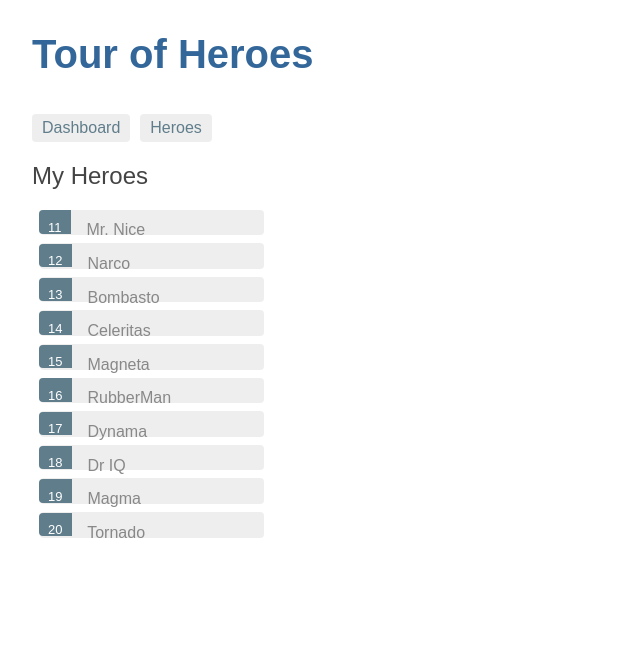
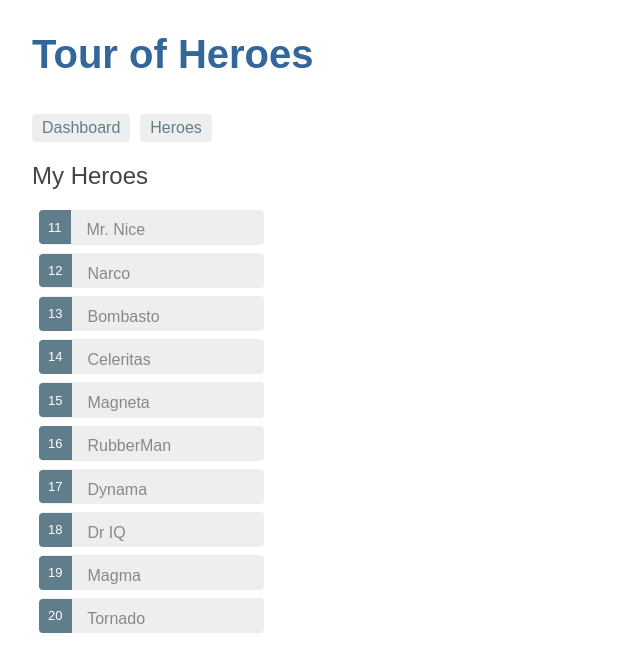
Before and after one commit to lafferjm/react-tour-of-heroes, a React (Create React App) app: page /heroes in a window 1280 px wide. Shown: the top 672 px of the page, without its empty margins (0-640 px from the left). Built offline with nearby package versions, Linux system fonts and the light colour scheme.

Commit message:
fixing clashing styles

```diff
--- a/package.json
+++ b/package.json
@@ -7,7 +7,8 @@
     "react": "^16.7.0",
     "react-dom": "^16.7.0",
     "react-router-dom": "^4.3.1",
-    "react-scripts": "2.1.2"
+    "react-scripts": "2.1.2",
+    "styled-components": "^4.1.3"
   },
   "scripts": {
     "start": "react-scripts start",
--- a/src/components/dashboard/index.js
+++ b/src/components/dashboard/index.js
@@ -1,6 +1,6 @@
 import React from 'react';
 import HEROES from '../../heroes';
-import './styles.css';
+// import './styles.css';
 
 class Dashboard extends React.Component {
   constructor(props) {
--- a/src/components/heroes/index.js
+++ b/src/components/heroes/index.js
@@ -1,7 +1,7 @@
 import React from 'react';
 import HEROES from '../../heroes';
 import HeroDetail from '../hero-detail';
-import './styles.css';
+import { HeroList, HeroListItem, Badge } from './styles';
 
 class Heroes extends React.Component {
   constructor(props) {
@@ -30,17 +30,17 @@ class Heroes extends React.Component {
     return (
       <>
         <h2>My Heroes</h2>
-        <ul className="heroes">
+        <HeroList>
           {heroes.map(hero => (
-            <li
+            <HeroListItem
               key={hero.id}
               onClick={() => this.selectHero(hero)}
-              className={hero === selectedHero ? 'selected' : null}
+              selected={hero === selectedHero}
             >
-              <span className="badge">{hero.id}</span> {hero.name}
-            </li>
+              <Badge>{hero.id}</Badge> {hero.name}
+            </HeroListItem>
           ))}
-        </ul>
+        </HeroList>
         {selectedHero && (
           <HeroDetail hero={selectedHero} updateHero={this.updateHero} />
         )}
--- a/src/components/heroes/styles.css
+++ b/src/components/heroes/styles.css
@@ -1,26 +1,3 @@
-/* HeroesComponent's private CSS styles */
-.heroes {
-  margin: 0 0 2em 0;
-  list-style-type: none;
-  padding: 0;
-  width: 15em;
-}
-.heroes li {
-  position: relative;
-  cursor: pointer;
-  background-color: #EEE;
-  margin: .5em;
-  padding: .3em 0;
-  height: 1.6em;
-  border-radius: 4px;
-}
-
-.heroes li:hover {
-  color: #607D8B;
-  background-color: #DDD;
-  left: .1em;
-}
-
 .heroes a {
   color: #888;
   text-decoration: none;
@@ -32,20 +9,3 @@
 .heroes a:hover {
   color:#607D8B;
 }
-
-.heroes .badge {
-  display: inline-block;
-  font-size: small;
-  color: white;
-  padding: 0.8em 0.7em 0 0.7em;
-  background-color: #607D8B;
-  line-height: 1em;
-  position: relative;
-  left: -1px;
-  top: -4px;
-  height: 1.8em;
-  min-width: 16px;
-  text-align: right;
-  margin-right: .8em;
-  border-radius: 4px 0 0 4px;
-}
--- /dev/null
+++ b/src/components/heroes/styles.js
@@ -0,0 +1,44 @@
+import styled from 'styled-components';
+
+const HeroList = styled.ul`
+  margin: 0 0 2em 0;
+  list-style-type: none;
+  padding: 0;
+  width: 15em;
+`;
+
+const HeroListItem = styled.li`
+  position: relative;
+  cursor: pointer;
+  background-color: ${props => props.selected ? '#cfd8dc !important': '#eee'};
+  margin: .5em;
+  padding: .3em 0;
+  height: 1.6em;
+  border-radius: 4px;
+  color: ${ props => props.selected ? 'white' : null};
+
+  :hover {
+    color: #607d8b;
+    background-color: #ddd;
+    left: .1em;
+  }
+`;
+
+const Badge = styled.span`
+  display: inline-block;
+  font-size: small;
+  color: white;
+  padding: 0.8em 0.7em 0 0.7em;
+  background-color: #607d8b;
+  line-height: 1em;
+  position: relative;
+  left: -1px;
+  top: -4px;
+  height: 1.8em;
+  min-with: 16px;
+  text-align: right;
+  margin-right: .8em;
+  border-radius: 4px 0 0 4px;
+`;
+
+export { HeroList, HeroListItem, Badge };
```
Also changed, not shown: src/components/hero-detail/styles.css (deleted), 1 other file (tests, documents, lock files or other folders).
